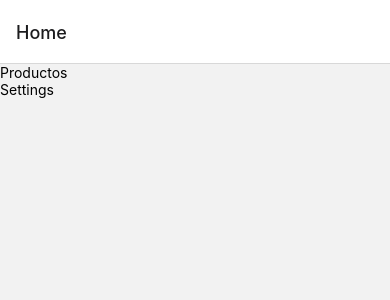
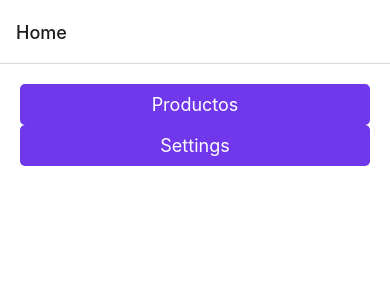
Before and after one commit to abel1711/RN-navigation, a React Native app: screen /Home in a window 390 px wide. Shown: the top 300 px of the page. Built offline with nearby package versions, Linux system fonts and the light colour scheme.

Commit message:
first config themes added

```diff
--- a/src/presentation/theme/theme.ts
+++ b/src/presentation/theme/theme.ts
@@ -13,4 +13,20 @@ export const globalColors = {
 
 export const globalStyle = StyleSheet.create({
 
+    container: {
+        flex: 1,
+        padding: 20,
+        backgroundColor: globalColors.background,
+    },
+    primaryButton: {
+        backgroundColor: globalColors.primary,
+        borderRadius: 5,
+        padding: 10,
+        width: '100%',
+        alignItems: 'center',
+    },
+    buttonText:{
+        color: globalColors.background,
+        fontSize: 18,
+    }
 });
```
